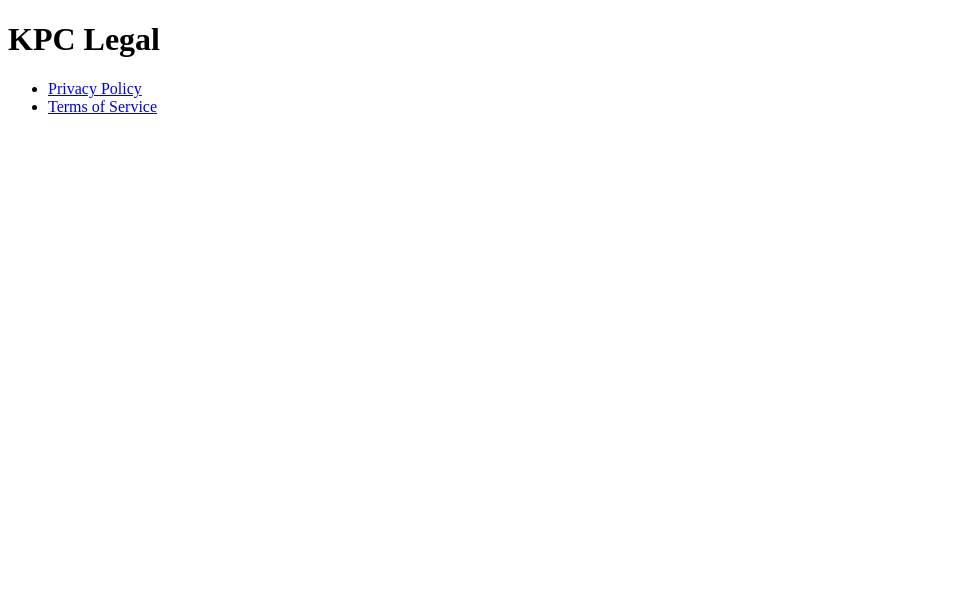
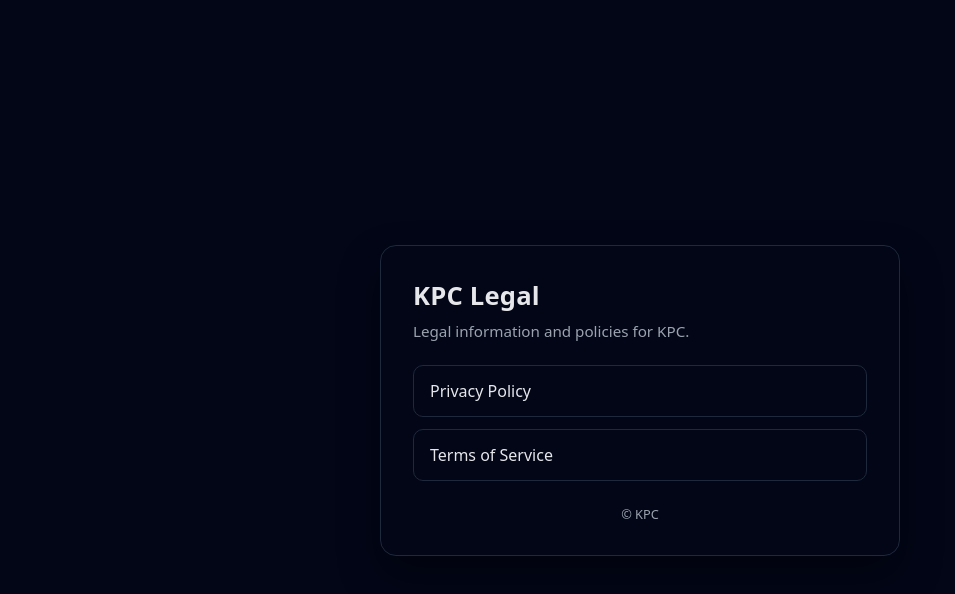
Before and after one commit to fisnikkk/kpc-legal, a plain HTML site: page index.html in a window 1280 px wide. Shown: the whole page, without its empty margins (0-955 px from the left). Drawn offline with Linux system fonts and the light colour scheme.

Commit message:
Update index.html

```diff
--- a/index.html
+++ b/index.html
@@ -1,14 +1,110 @@
 <!doctype html>
 <html lang="en">
 <head>
-  <meta charset="utf-8">
+  <meta charset="utf-8" />
+  <meta name="viewport" content="width=device-width, initial-scale=1" />
   <title>KPC Legal</title>
+
+  <style>
+    :root {
+      --bg: #0f172a;
+      --card: #020617;
+      --text: #e5e7eb;
+      --muted: #9ca3af;
+      --accent: #38bdf8;
+      --border: #1e293b;
+    }
+
+    * {
+      box-sizing: border-box;
+      font-family: system-ui, -apple-system, BlinkMacSystemFont, "Segoe UI",
+                   Roboto, Ubuntu, "Helvetica Neue", Arial, sans-serif;
+    }
+
+    body {
+      margin: 0;
+      min-height: 100vh;
+      background: linear-gradient(180deg, #020617, #020617 40%, #020617);
+      color: var(--text);
+      display: flex;
+      align-items: center;
+      justify-content: center;
+      padding: 24px;
+    }
+
+    .card {
+      width: 100%;
+      max-width: 520px;
+      background: var(--card);
+      border: 1px solid var(--border);
+      border-radius: 16px;
+      padding: 32px;
+      box-shadow: 0 20px 40px rgba(0,0,0,0.4);
+    }
+
+    h1 {
+      margin: 0 0 8px 0;
+      font-size: 1.6rem;
+      font-weight: 600;
+      letter-spacing: 0.2px;
+    }
+
+    p {
+      margin: 0 0 24px 0;
+      color: var(--muted);
+      font-size: 0.95rem;
+    }
+
+    ul {
+      list-style: none;
+      padding: 0;
+      margin: 0;
+      display: grid;
+      gap: 12px;
+    }
+
+    a {
+      display: block;
+      padding: 14px 16px;
+      border-radius: 10px;
+      border: 1px solid var(--border);
+      text-decoration: none;
+      color: var(--text);
+      background: #020617;
+      transition: transform 0.1s ease, border-color 0.1s ease;
+    }
+
+    a:hover {
+      transform: translateY(-1px);
+      border-color: var(--accent);
+    }
+
+    footer {
+      margin-top: 24px;
+      text-align: center;
+      font-size: 0.8rem;
+      color: var(--muted);
+    }
+  </style>
 </head>
+
 <body>
-  <h1>KPC Legal</h1>
-  <ul>
-    <li><a href="privacy-policy.html">Privacy Policy</a></li>
-    <li><a href="terms-of-service.html">Terms of Service</a></li>
-  </ul>
+  <main class="card">
+    <h1>KPC Legal</h1>
+    <p>Legal information and policies for KPC.</p>
+
+    <ul>
+      <li>
+        <a href="privacy-policy.html">Privacy Policy</a>
+      </li>
+      <li>
+        <a href="terms-of-service.html">Terms of Service</a>
+      </li>
+    </ul>
+
+    <footer>
+      © KPC
+    </footer>
+  </main>
 </body>
 </html>
```
